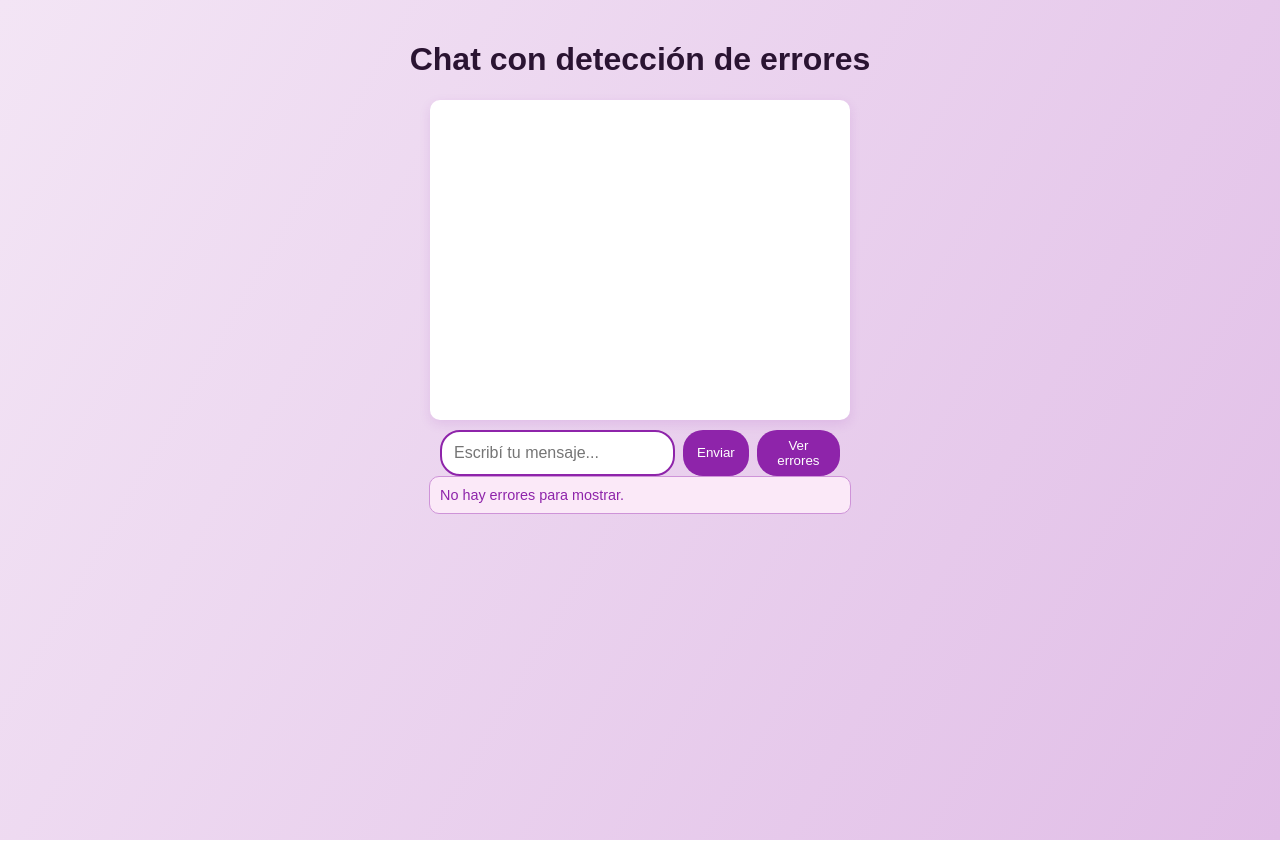
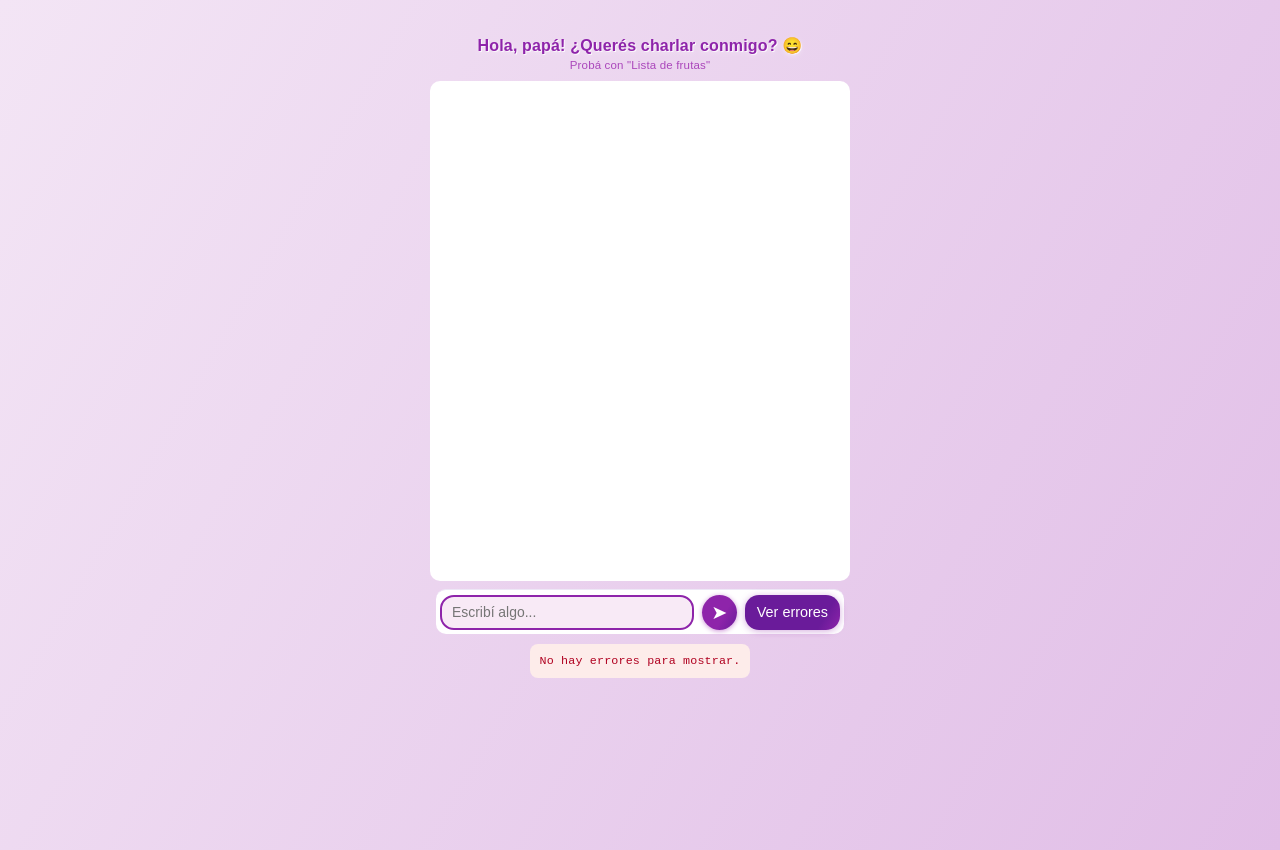
Before and after one commit to Lucholol2/lia-web, a plain HTML site: page index.html in a window 1280 px wide. Both pictures are taken after a click on the button "Ver errores". Drawn offline with Linux system fonts and the light colour scheme.

Commit message:
Update index.html

```diff
--- a/index.html
+++ b/index.html
@@ -5,93 +5,179 @@
 <meta name="viewport" content="width=device-width, initial-scale=1" />
 <title>Chat con detección de errores</title>
 <style>
+  /* Estilos CSS adaptados a tu pedido */
+  body, input, button {
+    font-family: sans-serif;
+  }
+
   body {
-    font-family: Arial, sans-serif;
     margin: 20px;
     background: linear-gradient(120deg, #f3e5f5 0%, #e1bee7 100%);
     color: #2a1432;
-    min-height: 100vh;
     display: flex;
     flex-direction: column;
     align-items: center;
+    min-height: 100vh;
+    padding: 5px 2px;
+    letter-spacing: 0.01em;
+    user-select: none;
+    -webkit-font-smoothing: antialiased;
   }
+
+  h1 {
+    margin-bottom: 7px;
+    font-size: 1em;
+    color: #8e24aa;
+    text-shadow: 0 1.5px 5px #f3e5f5, 1px 1px 0 #fff;
+    font-weight: 700;
+    letter-spacing: 0.01em;
+  }
+
+  .subtitulo {
+    color: #9c27b0;
+    font-size: 0.72em;
+    margin-top: -3px;
+    margin-bottom: 10px;
+    font-weight: 500;
+    opacity: 0.82;
+  }
+
   #chat-box {
     width: 100%;
     max-width: 400px;
-    height: 300px;
+    height: 60vh;
+    background: #fff;
+    color: #000;
+    border-radius: 10px;
     overflow-y: auto;
-    background: white;
-    border-radius: 10px;
     padding: 10px;
-    box-shadow: 0 4px 12px rgba(142, 36, 170, 0.12);
-    margin-bottom: 10px;
+    display: flex;
+    flex-direction: column;
+    gap: 10px;
+    font-size: 0.92em;
+    font-family: 'Segoe UI', 'Roboto', 'Arial', sans-serif;
   }
-  .message {
-    margin: 6px 0;
-    padding: 8px 12px;
+
+  .user, .lia {
+    margin: 6px;
+    padding: 10px;
     border-radius: 12px;
-    max-width: 80%;
-    word-wrap: break-word;
+    max-width: 75%;
+    word-break: break-word;
+    line-height: 1.3;
   }
+
   .user {
     background: #8e24aa;
-    color: white;
+    color: #fff;
     align-self: flex-end;
-    margin-left: auto;
+    font-weight: 600;
   }
-  .bot {
+
+  .lia {
     background: #e1bee7;
     color: #222;
     align-self: flex-start;
-    margin-right: auto;
   }
-  #input-area {
+
+  #inputArea {
+    margin-top: 8px;
     display: flex;
     width: 100%;
     max-width: 400px;
+    gap: 8px;
+    padding: 5px 4px 4px 4px;
+    border-top: 1px solid #ede7f6;
+    background: #fff;
+    border-radius: 10px;
   }
+
   #user-input {
     flex-grow: 1;
-    padding: 8px 12px;
+    padding: 7px 10px;
     border: 2px solid #8e24aa;
-    border-radius: 20px;
-    font-size: 1em;
+    border-radius: 14px;
+    font-size: 0.87em;
+    outline: none;
+    background: #f8eaf6;
+    color: #4a256b;
+    font-family: inherit;
+  }
+
+  #user-input:focus {
+    background: #f3e5f5;
+    border-color: #8e24aa;
+    color: #3d1747;
+  }
+
+  button {
+    background: linear-gradient(120deg, #8e24aa 60%, #6a1b9a 100%);
+    color: #fff;
+    border: none;
+    border-radius: 50%;
+    width: 35px;
+    height: 35px;
+    display: flex;
+    align-items: center;
+    justify-content: center;
+    font-size: 1.2em;
+    cursor: pointer;
+    box-shadow: 0 1px 5px #ce93d8;
+    transition: background 0.19s, box-shadow 0.16s;
+    flex-shrink: 0;
+    user-select: none;
+  }
+
+  button:hover,
+  button:focus,
+  button.active {
+    background: linear-gradient(120deg, #6a1b9a 80%, #8e24aa 100%);
+    box-shadow: 0 1.2px 7px #8e24aa5f;
     outline: none;
   }
-  #send-btn, #show-errors-btn {
-    background: #8e24aa;
-    color: white;
-    border: none;
-    border-radius: 20px;
-    margin-left: 8px;
-    padding: 8px 14px;
-    cursor: pointer;
+
+  #show-errors-btn {
+    border-radius: 14px;
+    width: auto;
+    padding: 0 12px;
+    font-size: 0.9em;
+    border-radius: 14px;
   }
+
   #errors-container {
-    width: 100%;
+    display: none;
+    white-space: pre-wrap;
+    margin-top: 10px;
+    background: #fdecea;
+    color: #b00020;
+    padding: 10px;
+    border-radius: 8px;
     max-width: 400px;
-    background: #fbe9f8;
-    border: 1px solid #ce93d8;
-    border-radius: 10px;
-    padding: 10px;
-    max-height: 120px;
-    overflow-y: auto;
-    display: none;
-    color: #8e24aa;
+    font-family: monospace;
     font-size: 0.9em;
+  }
+
+  @media (max-width: 330px) {
+    #chat-box {
+      height: 50vh;
+    }
+    #user-input {
+      font-size: 0.80em;
+    }
   }
 </style>
 </head>
 <body>
 
-<h1>Chat con detección de errores</h1>
+<h1>Hola, papá! ¿Querés charlar conmigo? 😄</h1>
+<div class="subtitulo">Probá con "Lista de frutas"</div>
 
 <div id="chat-box"></div>
 
-<div id="input-area">
-  <input id="user-input" type="text" placeholder="Escribí tu mensaje..." />
-  <button id="send-btn">Enviar</button>
-  <button id="show-errors-btn">Ver errores</button>
+<div id="inputArea">
+  <input type="text" id="user-input" placeholder="Escribí algo..." autocomplete="off" />
+  <button id="send-btn" title="Enviar">➤</button>
+  <button id="show-errors-btn" title="Ver mensajes no entendidos">Ver errores</button>
 </div>
 
 <div id="errors-container"></div>
@@ -103,51 +189,53 @@
   const showErrorsBtn = document.getElementById('show-errors-btn');
   const errorsContainer = document.getElementById('errors-container');
 
-  // Lista para almacenar mensajes no entendidos
   let erroresNoEntendidos = [];
 
-  function addMessage(text, sender) {
-    const div = document.createElement('div');
-    div.classList.add('message', sender);
-    div.textContent = text;
-    chatBox.appendChild(div);
+  function agregarMensaje(texto, clase) {
+    const msg = document.createElement('div');
+    msg.textContent = texto;
+    msg.className = clase;
+    chatBox.appendChild(msg);
     chatBox.scrollTop = chatBox.scrollHeight;
   }
 
-  function procesarMensaje(msg) {
-    const texto = msg.toLowerCase().trim();
+  function procesarMensaje(texto) {
+    const mensaje = texto.toLowerCase().trim();
 
-    if (texto === 'lista de frutas' || texto === 'frutas' || texto === 'dame la lista de frutas') {
-      return '🍎 Manzana\n🍌 Banana\n🍊 Naranja\n🍓 Frutilla\n🥭 Mango\n🍇 Uvas';
+    if (mensaje === 'lista de frutas' || mensaje === 'frutas' || mensaje === 'dame la lista de frutas') {
+      return `🍎 Manzana
+🍌 Banana
+🍊 Naranja
+🍓 Frutilla
+🥭 Mango
+🍇 Uvas`;
     }
 
-    // Aquí podés agregar más respuestas conocidas
-
-    // Si no entiende
-    erroresNoEntendidos.push(msg);
+    // No entendió, guarda el mensaje
+    erroresNoEntendidos.push(texto);
     return 'No entendí muy bien... 😅';
   }
 
-  sendBtn.addEventListener('click', () => {
-    const mensaje = userInput.value.trim();
-    if (!mensaje) return;
+  function enviarMensaje() {
+    const texto = userInput.value.trim();
+    if (!texto) return;
 
-    addMessage(mensaje, 'user');
-
-    const respuesta = procesarMensaje(mensaje);
-    addMessage(respuesta, 'bot');
+    agregarMensaje(texto, 'user');
+    const respuesta = procesarMensaje(texto);
+    agregarMensaje(respuesta, 'lia');
 
     userInput.value = '';
-  });
+    errorsContainer.style.display = 'none'; // Oculta errores al enviar nuevo mensaje
+  }
 
-  // Permite presionar Enter para enviar
+  sendBtn.addEventListener('click', enviarMensaje);
+
   userInput.addEventListener('keydown', e => {
     if (e.key === 'Enter') {
-      sendBtn.click();
+      enviarMensaje();
     }
   });
 
-  // Mostrar errores acumulados en el contenedor
   showErrorsBtn.addEventListener('click', () => {
     if (erroresNoEntendidos.length === 0) {
       errorsContainer.textContent = 'No hay errores para mostrar.';
```
